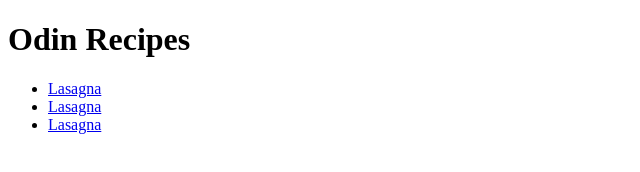
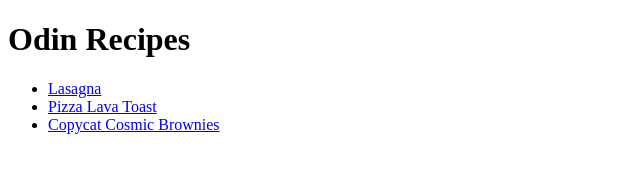
Before and after one commit to lcarlo23/odin-recipes, a plain HTML site: page index.html in a window 1280 px wide. Shown: the whole page, without its empty margins (0-640 px from the left). Drawn offline with Linux system fonts and the light colour scheme.

Commit message:
fix: Correct names for links in index.html

```diff
--- a/index.html
+++ b/index.html
@@ -9,8 +9,8 @@
     <h1>Odin Recipes</h1>
     <ul>
         <li><a href="./recipes/lasagna.html">Lasagna</a></li>
-        <li><a href="./recipes/pizza-lava-toast.html">Lasagna</a></li>
-        <li><a href="./recipes/lasagna.html">Lasagna</a></li>
+        <li><a href="./recipes/pizza-lava-toast.html">Pizza Lava Toast</a></li>
+        <li><a href="./recipes/copycat-cosmic-brownies.html">Copycat Cosmic Brownies</a></li>
     </ul>
 </body>
 </html>
```
